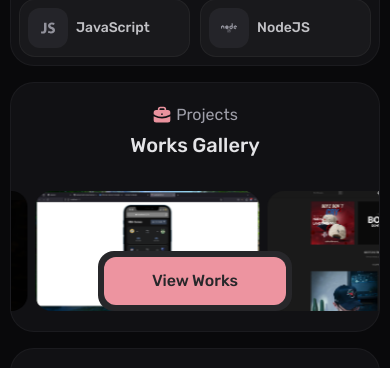
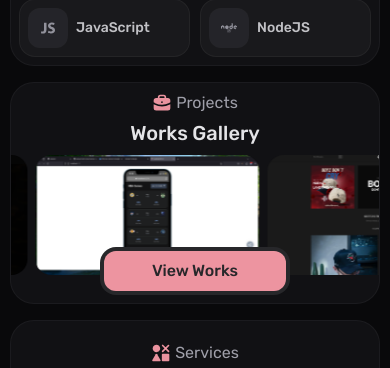
Before and after one commit to SamuelCam14/2025-portfolio, a React (Vite) app: page / in a window 390 px wide. Shown: the part 480-848 px from the top of the page. Built offline with nearby package versions, Linux system fonts and the light colour scheme; a web font is replaced by a local one.

Commit message:
Mobile Responsive Projects

```diff
--- a/src/components/Projects/Projects.jsx
+++ b/src/components/Projects/Projects.jsx
@@ -19,8 +19,8 @@ export const Projects = () => {
   }, []);
 
   return (
-    <div className="flex flex-col w-full h-full items-center text-center py-5 px-0 relative">
-      <div className="h-fit mb-8">
+    <div className="flex flex-col w-full h-full items-center text-center py-2 md:py-5 px-0 relative">
+      <div className="h-fit mb-2 md:mb-8">
         <div className="flex gap-1 items-center justify-center">
           <TbBriefcaseFilled className="h-5 w-5 text-rose-300/90" />
           <h2 className="text-zinc-400">Projects</h2>
@@ -31,7 +31,7 @@ export const Projects = () => {
       <div className="w-full inline-flex flex-nowrap overflow-hidden">
         <ul
           ref={logosRef}
-          className="flex items-center justify-center md:justify-start [&_li]:mx-1 [&_img]:max-w-none animate-[infinite-scroll_20s_linear_infinite]"
+          className="flex items-center mb-5 md:mb-0 justify-center md:justify-start [&_li]:mx-1 [&_img]:max-w-none animate-[infinite-scroll_20s_linear_infinite]"
         >
           {projects.map((project) => (
             <li key={project.name}>
@@ -44,8 +44,8 @@ export const Projects = () => {
           ))}
         </ul>
       </div>
-      <div className="bg-zinc-800 rounded-2xl p-1.5 absolute bottom-5">
-        <button className="bg-rose-300/90 hover:bg-rose-300 text-zinc-800 font-medium px-12 py-3 rounded-xl">
+      <div className="bg-zinc-800 rounded-2xl p-1 md:p-1.5 absolute bottom-2 md:bottom-5">
+        <button className="bg-rose-300/90 hover:bg-rose-300 text-zinc-800 font-medium px-12 py-2 md:px-12 md:py-3 rounded-xl">
           View Works
         </button>
       </div>
```
